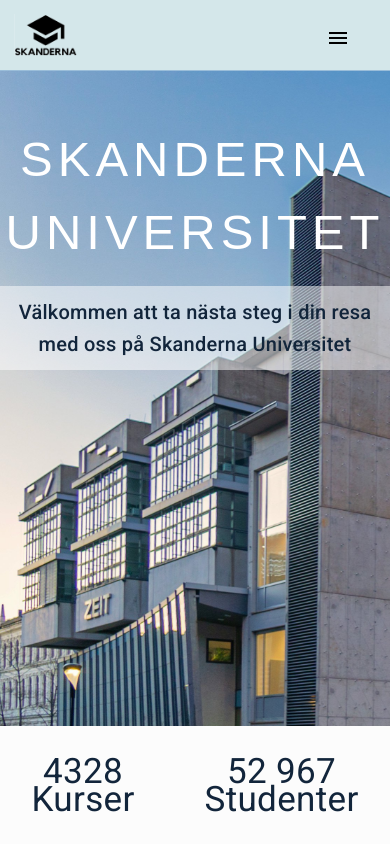
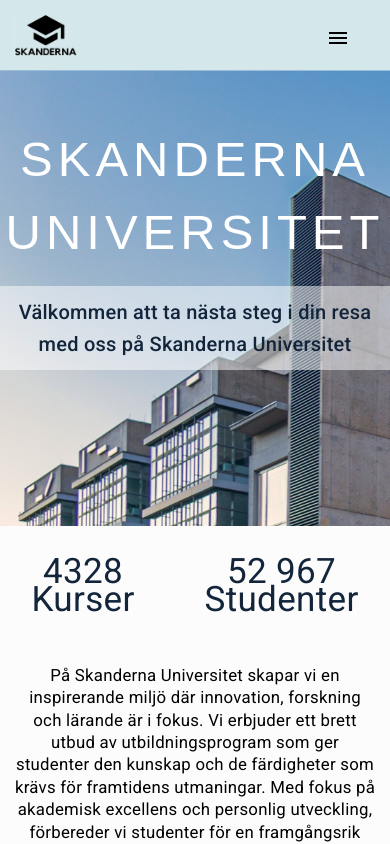
Before and after one commit to moaberglund/TS-Project, an Angular app: page /home in a window 390 px wide. Built offline with nearby package versions, Linux system fonts and the light colour scheme; a web font is replaced by a local one.

Commit message:
minska bg bild höjd

```diff
--- a/src/app/home/home.component.scss
+++ b/src/app/home/home.component.scss
@@ -89,6 +89,7 @@ a {
 .numbers {
     display: flex;
     justify-content: center;
+
     h3 {
         color: #12253B;
         font-weight: 400;
@@ -102,6 +103,8 @@ a {
 
 
     .hero-logo {
+        min-height: 400px;
+
         h2 {
             background-color: rgb(255, 255, 255, 0.5);
             color: #12253B;
```
